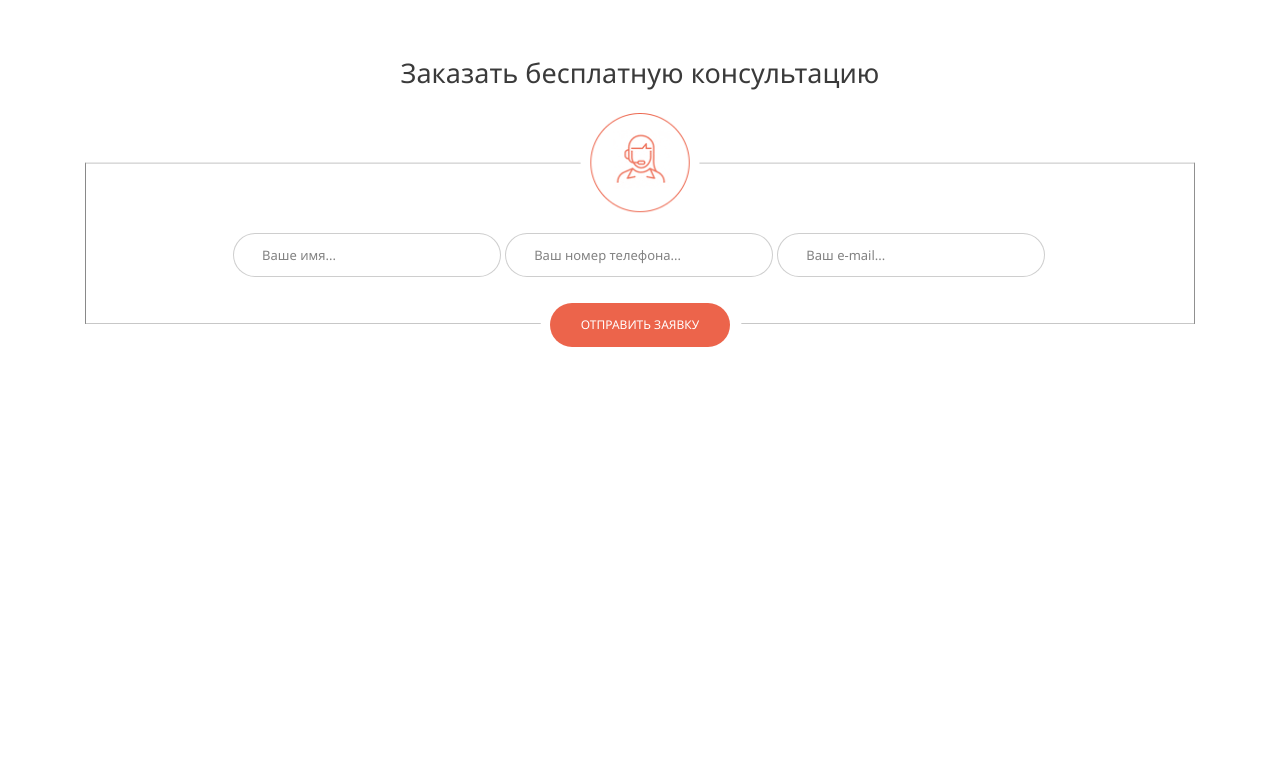
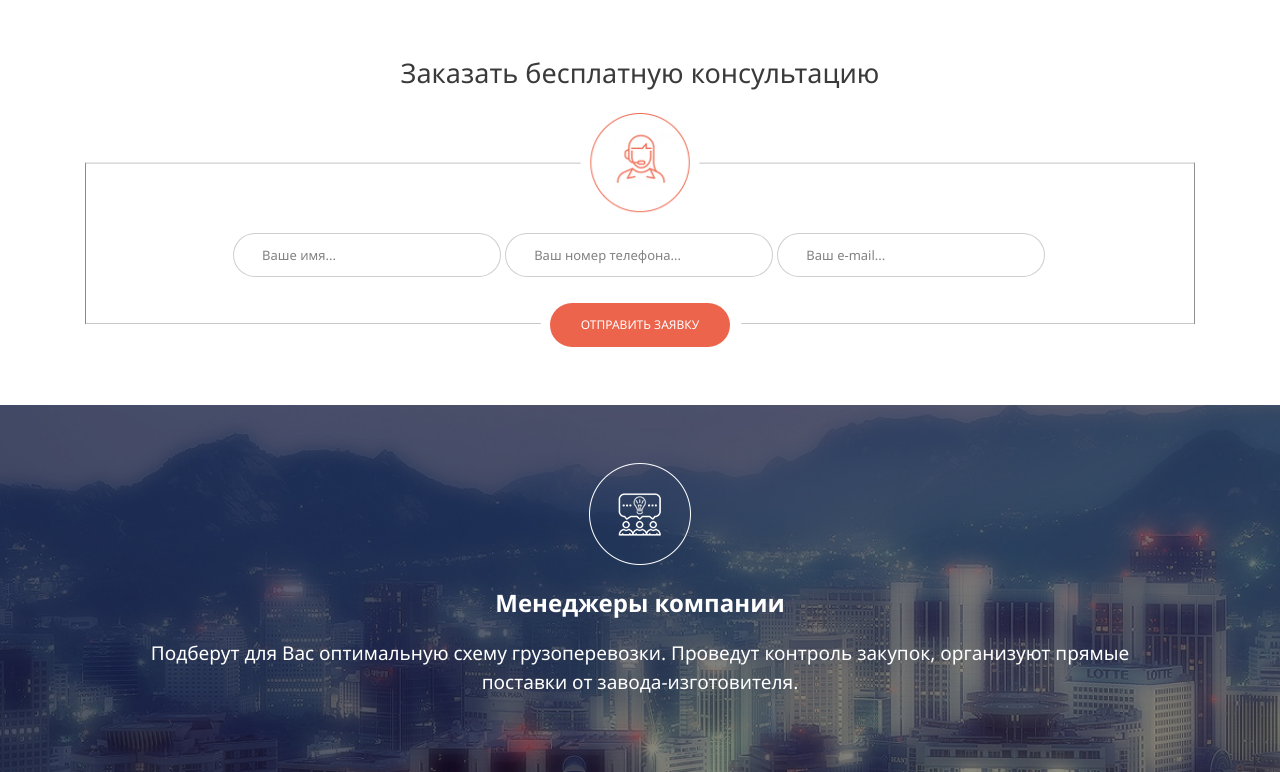
Before and after one commit to Biloliddin22/Glopt, a website: page src/index.html in a window 1280 px wide. Shown: the part 3080-3852 px from the top of the page. Before the commit the page ends 3485 px from the top, so only its background shows below. Drawn offline with Linux system fonts and the light colour scheme.

Commit message:
add maneger section

```diff
--- a/src/index.html
+++ b/src/index.html
@@ -179,5 +179,14 @@
             </div>
         </div>
     </section>
+    <section class="manager">
+        <div class="container">
+            <img src="icons/icon_19.png" alt="Icon" class="manager__img">
+            <div class="manager__title">Менеджеры компании</div>
+            <div class="manager__sub_title">Подберут для Вас оптимальную схему грузоперевозки. Проведут контроль закупок, организуют прямые</br>
+                поставки от завода-изготовителя.</div>
+        </div>
+    </section>
+
 </body>
 </html>
--- a/src/sass/blocks/_forms.scss
+++ b/src/sass/blocks/_forms.scss
@@ -5,8 +5,6 @@
             width: 1110px;
             position: absolute;
             z-index: -1;
-        }
-    }
         }
         .feed-form {
             padding: 0 148px;
@@ -26,3 +24,5 @@
                 color: rgba(16, 16, 16, 0.7);
             }
         }
+    }
+}
--- /dev/null
+++ b/src/sass/blocks/_manager.scss
@@ -0,0 +1,23 @@
+.manager {
+    min-height: 342px;
+    padding: 58px 0 76px 0;
+    background: url(../img/secondpic.jpg) center (center/cover) no-repeat;
+    &__img {
+        display: block;
+        margin: 0 auto;
+        margin-bottom: 20px;
+    }
+    &__title {
+        margin-bottom: 18px;
+        font-size: 24px;
+        font-weight: bold;
+        text-align: center;
+        color: #ffffff;
+    }
+    &__sub_title {
+        font-size: 19px;
+        font-weight: 300;
+        text-align: center;
+        color: #ffffff;
+    }
+}
--- a/src/sass/style.scss
+++ b/src/sass/style.scss
@@ -12,3 +12,4 @@
 @import 'blocks/agent';
 @import 'blocks/price';
 @import 'blocks/forms';
+@import 'blocks/manager';
```
Also changed, not shown: src/css/style.min.css. Lines whose indentation alone changed are shown as unchanged.
